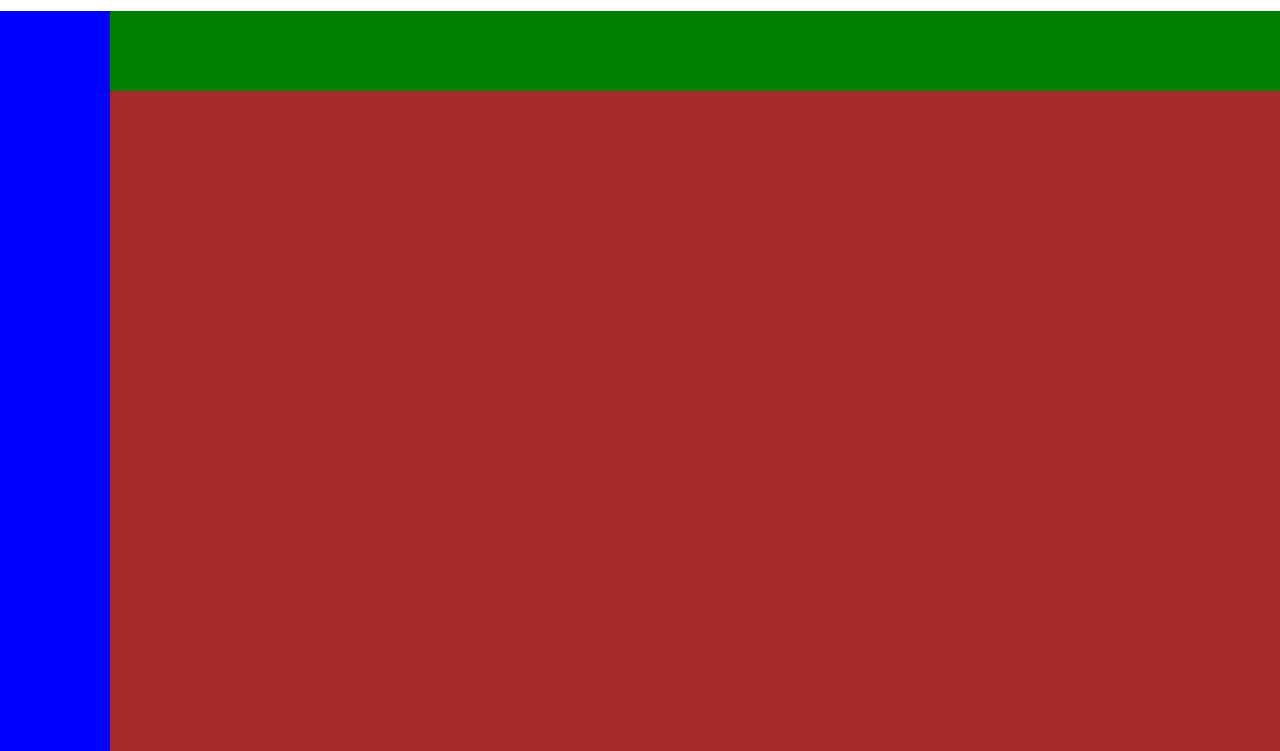
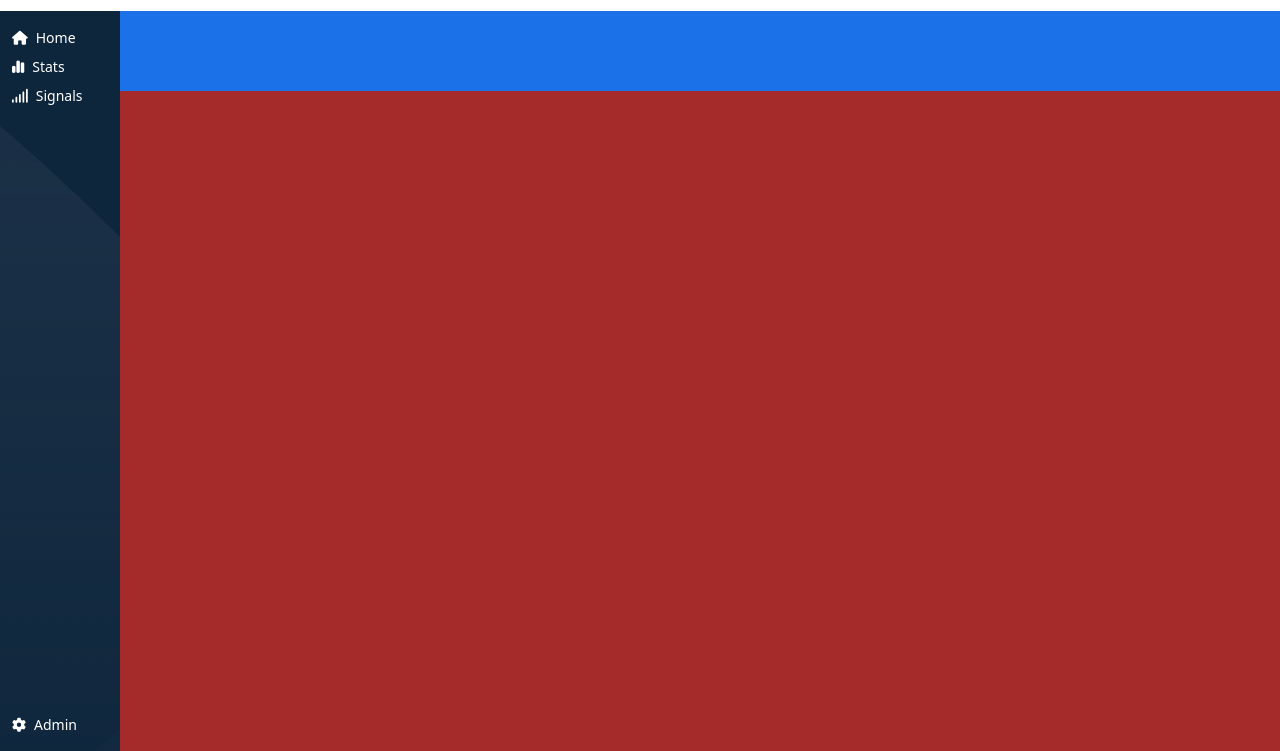
Before and after one commit to DomenicoLucarelli/html-css-bootstrap-dashboard, a plain HTML site: page index.html in a window 1280 px wide. Shown: the part 49-800 px from the top of the page. Drawn offline with nearby package versions, Linux system fonts and the light colour scheme.

Commit message:
feat: aside done

```diff
--- a/index.html
+++ b/index.html
@@ -45,7 +45,66 @@
 
     <div class="my-ext-container d-flex">
 
-        <aside></aside>
+        <aside class="text-white py-3 " >
+            <div class="container-fluid d-flex flex-column justify-content-between h-100">
+
+                <div class="upper-aside d-flex flex-column gap-2">
+
+                  <div class="my-row d-flex gap-2 ">
+
+                    <div class="my-col-sx">
+                        <i class="fa-solid fa-house "></i>
+                    </div>
+
+                    <div class="my-col-dx">
+                        <span>Home</span>
+                    </div>
+
+                  </div>
+
+                  <div class="my-row d-flex gap-2">
+
+                    <div class="my-col-sx">
+                        <i class="fa-solid fa-chart-simple"></i>
+                    </div>
+
+                    <div class="my-col-dx">
+                        <span>Stats</span>
+                    </div>
+
+                  </div>
+
+                  <div class="my-row d-flex gap-2">
+
+                    <div class="my-col-sx">
+                        <i class="fa-solid fa-signal"></i>
+                    </div>
+
+                    <div class="my-col-dx">
+                        <span>Signals</span>
+                    </div>
+
+                  </div>
+
+                </div>
+
+                <div class="lower-aside">
+
+                    <div class="my-row d-flex gap-2 ">
+
+                        <div class="my-col-sx">
+                            <i class="fa-solid fa-gear"></i>
+                        </div>
+
+                        <div class="my-col-dx">
+                            <span>Admin</span>
+                        </div>
+
+                      </div>
+                </div>
+
+            </div>
+        </aside>
 
         <div class="my-inner-container">
 
--- a/style.css
+++ b/style.css
@@ -31,9 +31,14 @@ nav .items .element img{
 }
 
 .my-ext-container aside{
-    width: 120px;
-    height: 100%;
-    background-color: blue;
+    max-width: 120px;
+    width: 100%;
+    background-image: url("img/sidebar-bg.png");
+    background-color: #0e263c;
+}
+
+.my-ext-container aside .my-row{
+    font-size: 14px;
 }
 
 .my-inner-container{
@@ -43,7 +48,7 @@ nav .items .element img{
 }
 
 .my-inner-container header{
-    background-color: green;
+    background-color: #1b72e8;
     min-height: 80px;
 }
 
```
